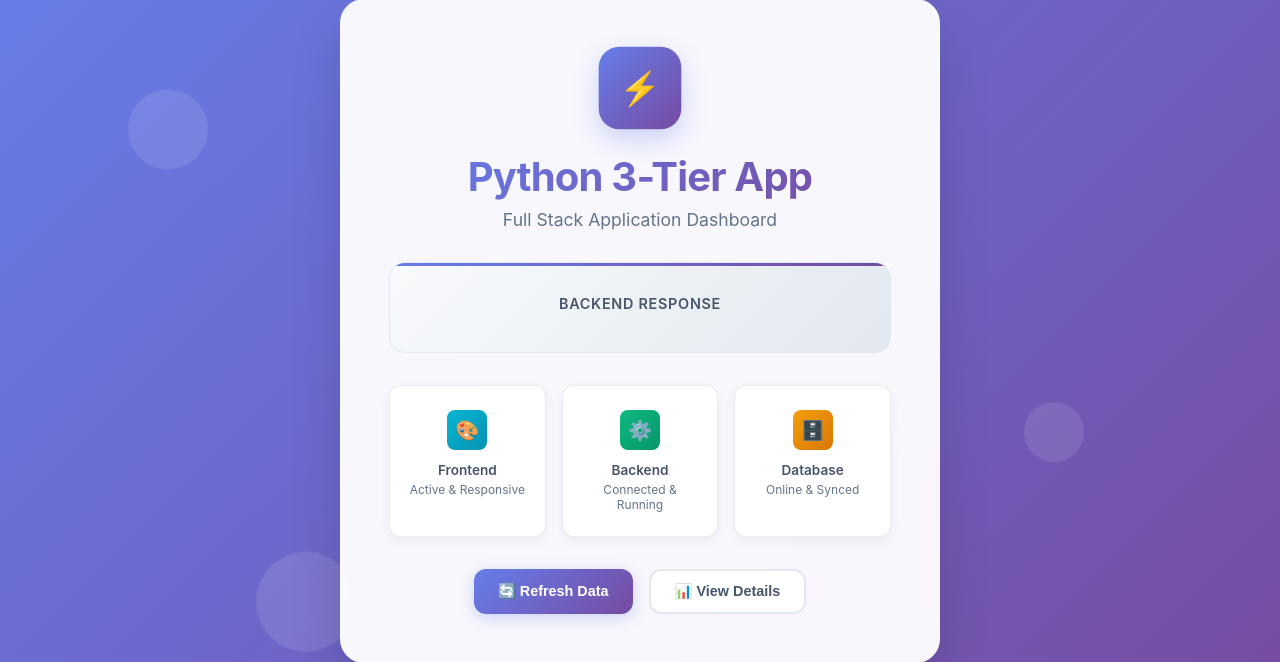
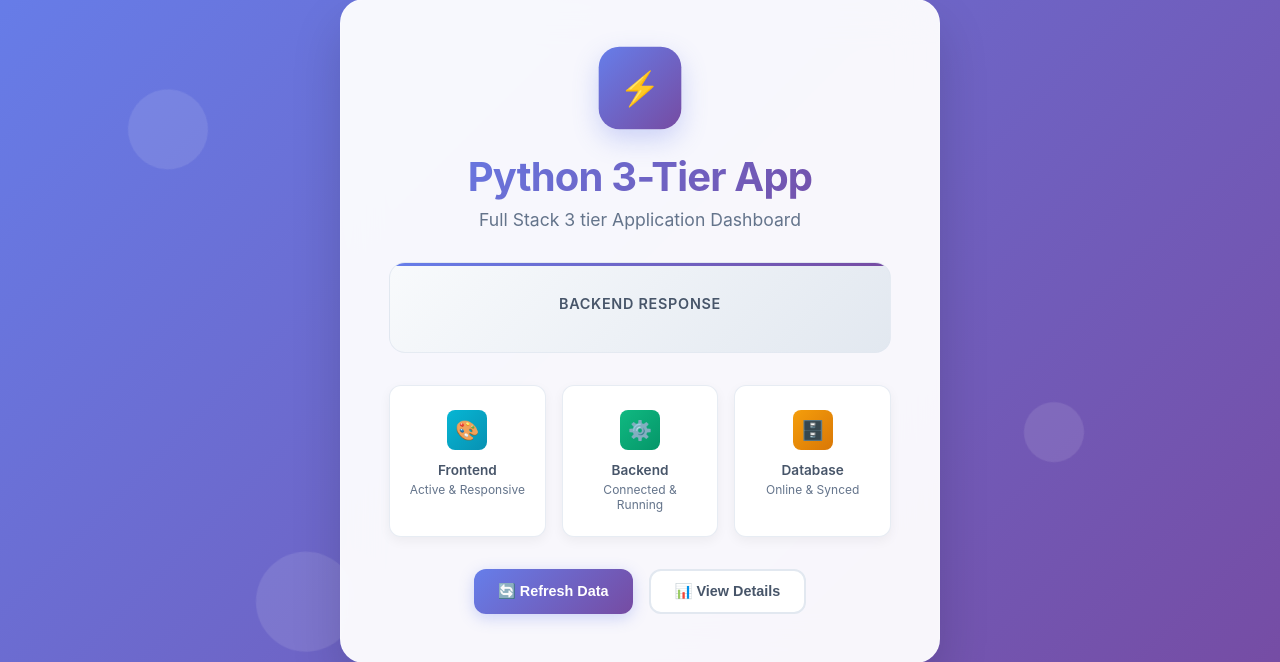
Before and after one commit to suyogkumawat/three-tier, a Flask app: page / in a window 1280 px wide. Shown: the part 69-731 px from the top of the page. Run offline with Flask 3, Linux system fonts and the light colour scheme; data that the repository does not hold is empty.

Commit message:
Update index.html

```diff
--- a/frontend/templates/index.html
+++ b/frontend/templates/index.html
@@ -18,7 +18,7 @@
         <div class="header">
             <div class="logo"></div>
             <h1>Python 3-Tier App</h1>
-            <p class="subtitle">Full Stack Application Dashboard</p>
+            <p class="subtitle">Full Stack 3 tier Application Dashboard</p>
         </div>
 
         <div class="data-section">
```
